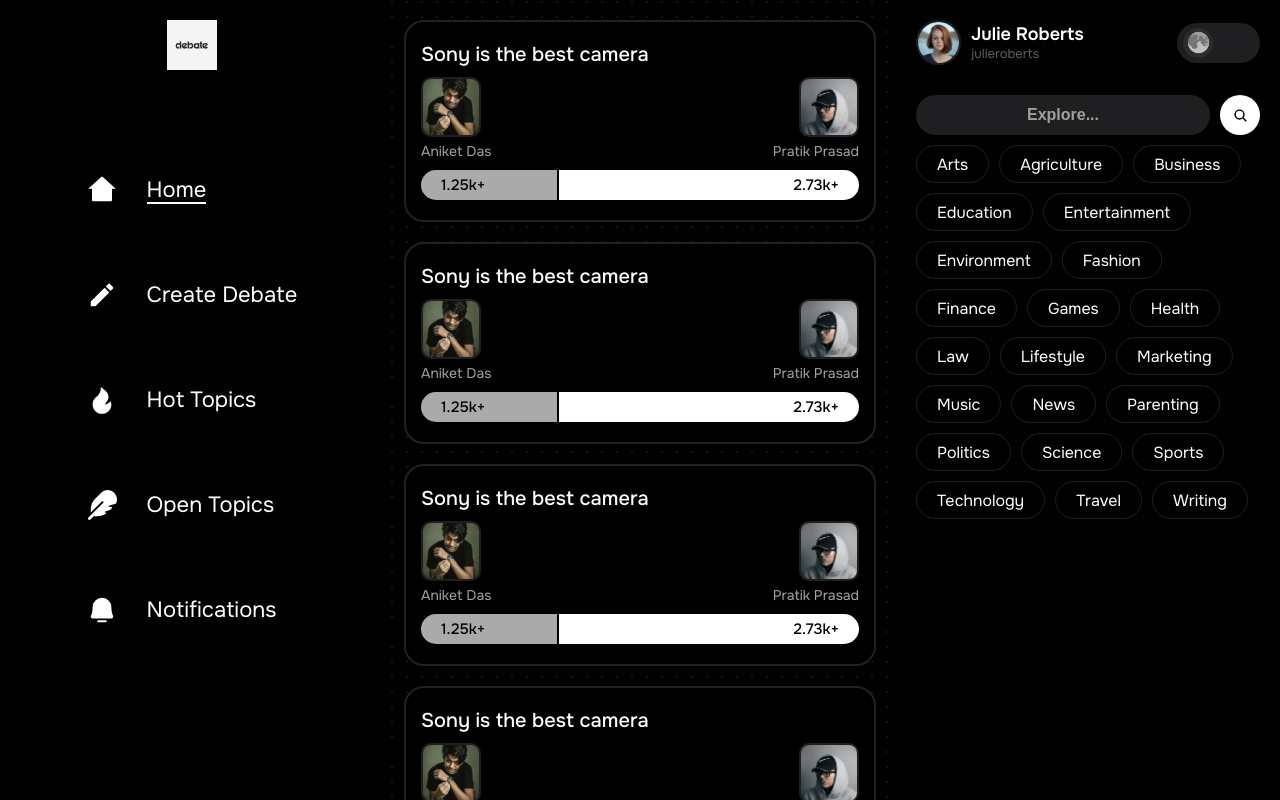
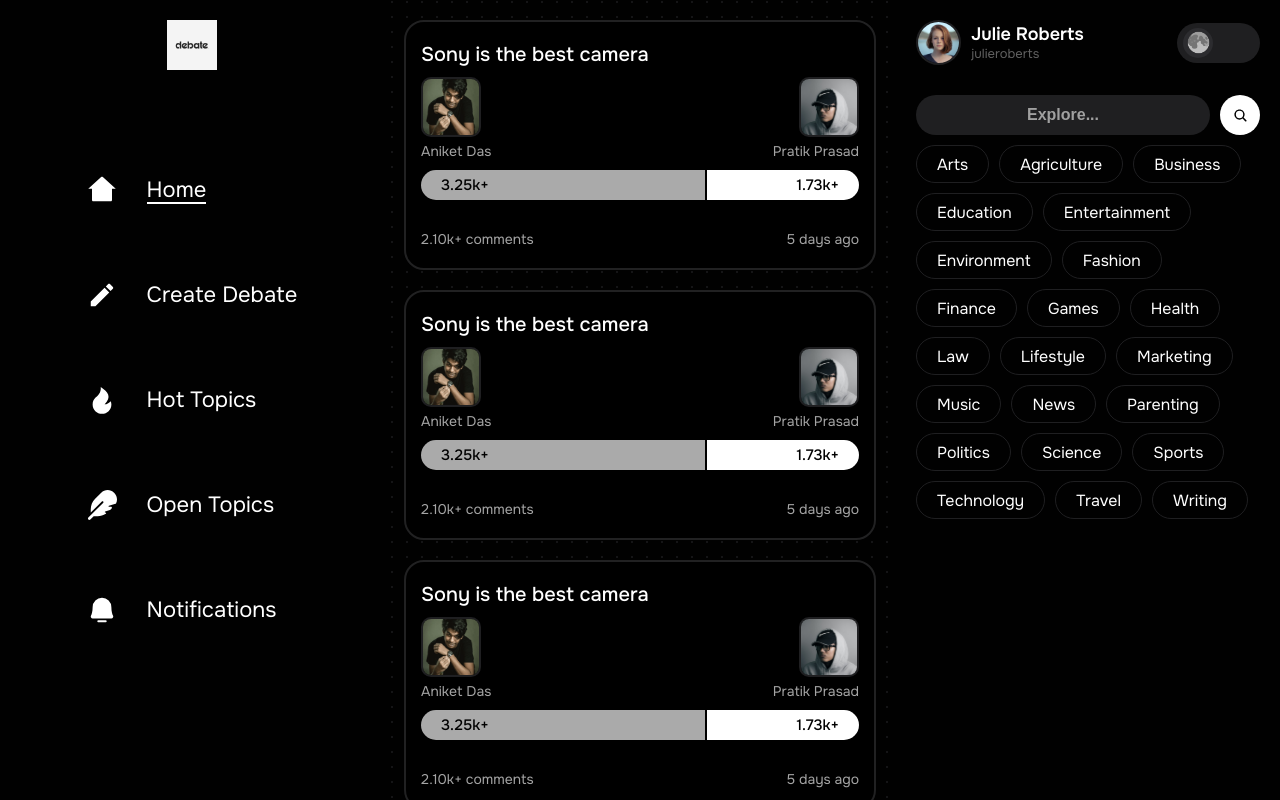
Before and after one commit to Casuals4Fun/DebateMe, a React (Vite) app in the folder client/: page / in a window 1280 px wide. Built offline with nearby package versions, Linux system fonts and the light colour scheme.

Commit message:
add comments & date

```diff
--- a/client/src/components/card/closed-debate-card.css
+++ b/client/src/components/card/closed-debate-card.css
@@ -19,6 +19,8 @@
 }
 
 #closed-card .right {
+    padding-top: 30px;
+    padding-bottom: 30px;
     flex: 0.8;
     display: flex;
     flex-direction: column;
@@ -102,6 +104,18 @@
     padding-top: 15px;
 }
 
+#closed-card .right .debate-info {
+    padding-top: 30px;
+    display: flex;
+    /* flex-direction: column; */
+    justify-content: space-between;
+}
+
+#closed-card .right .debate-info p {
+    font-size: 14px;
+    color: var(--card_color_secondary);
+}
+
 @media screen and (max-width: 1536px) {
     #closed-card {
         flex-direction: column;
@@ -117,6 +131,7 @@
 
     #closed-card .right {
         padding-top: 10px;
+        padding-bottom: 20px;
     }
 
     #closed-card .left h2 {
--- a/client/src/components/card/closed-debate-card.tsx
+++ b/client/src/components/card/closed-debate-card.tsx
@@ -2,6 +2,7 @@
 import React from "react";
 import { Link } from "react-router-dom";
 import DebateBar from "./debate-bar";
+import formatNumber from "../../utils/format-number";
 
 interface CardProps {
     isHotTopic?: boolean;
@@ -28,7 +29,11 @@
                     </div>
                 </div>
                 <div className='debate-bar__container'>
-                    <DebateBar debateFrom={1250} debateBy={2725} />
+                    <DebateBar debateFrom={3250} debateBy={1725} />
+                </div>
+                <div className='debate-info'>
+                    <p>{formatNumber(2100)} comments</p>
+                    <p>5 days ago</p>
                 </div>
             </div>
         </div>
--- a/client/src/components/card/debate-bar.tsx
+++ b/client/src/components/card/debate-bar.tsx
@@ -1,5 +1,6 @@
 import "./debate-bar.css";
 import React from "react";
+import formatNumber from "../../utils/format-number";
 
 interface BarProps {
     debateFrom: number;
@@ -11,29 +12,11 @@
     const leftPercentage = (debateFrom / totalVotes) * 100;
     const rightPercentage = (debateBy / totalVotes) * 100;
 
-    const formatNumber = (num: number) => {
-        let formattedNum = "";
-        if (num >= 1_000_000_000) {
-            formattedNum = (num / 1_000_000_000).toFixed(2);
-            formattedNum = formattedNum.replace(/\.00$/, '');
-            return `${formattedNum}b+`;
-        } else if (num >= 1_000_000) {
-            formattedNum = (num / 1_000_000).toFixed(2);
-            formattedNum = formattedNum.replace(/\.00$/, '');
-            return `${formattedNum}m+`;
-        } else if (num >= 1000) {
-            formattedNum = (num / 1000).toFixed(2);
-            formattedNum = formattedNum.replace(/\.00$/, '');
-            return `${formattedNum}k+`;
-        }
-        return num;
-    };
-
     return (
-        <div className="debate-bar">
+        <div className='debate-bar'>
             <>
                 <div
-                    className="left-side"
+                    className='left-side'
                     style={{
                         width: `${leftPercentage}%`,
                         borderRight: `${debateFrom !== 0 && debateBy !== 0 ? "2.5px solid var(--card_background)" : ""}`
@@ -43,7 +26,7 @@
             </>
             <>
                 <div
-                    className="right-side"
+                    className='right-side'
                     style={{ width: `${rightPercentage}%` }}
                 />
                 <p className='to-vote'>{formatNumber(debateBy)}</p>
--- a/client/src/globals.css
+++ b/client/src/globals.css
@@ -63,7 +63,6 @@
     --card_background: #ffffff;
     --card_color_primary: #111111;
     --card_color_secondary: #606060;
-    --card_color_tertiary: #828282;
     --card_border: #e5e4e2;
     --card_divider: #a0a0a041;
     --debate_from: #5b5b5b;
@@ -81,7 +80,6 @@
     --card_background: #000000;
     --card_color_primary: #ffffff;
     --card_color_secondary: #a5a5a5;
-    --card_color_tertiary: #cccccc;
     --card_border: #212122;
     --card_divider: #ffffff1a;
     --debate_from: #AAAAAA;
--- /dev/null
+++ b/client/src/utils/format-number.ts
@@ -0,0 +1,19 @@
+const formatNumber = (num: number) => {
+    let formattedNum = "";
+    if (num >= 1_000_000_000) {
+        formattedNum = (num / 1_000_000_000).toFixed(2);
+        formattedNum = formattedNum.replace(/\.00$/, '');
+        return `${formattedNum}b+`;
+    } else if (num >= 1_000_000) {
+        formattedNum = (num / 1_000_000).toFixed(2);
+        formattedNum = formattedNum.replace(/\.00$/, '');
+        return `${formattedNum}m+`;
+    } else if (num >= 1000) {
+        formattedNum = (num / 1000).toFixed(2);
+        formattedNum = formattedNum.replace(/\.00$/, '');
+        return `${formattedNum}k+`;
+    }
+    return num;
+};
+
+export default formatNumber;
```
